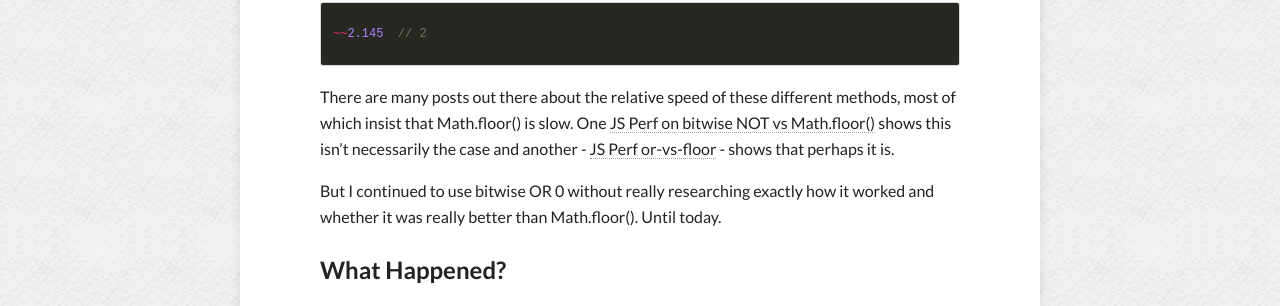
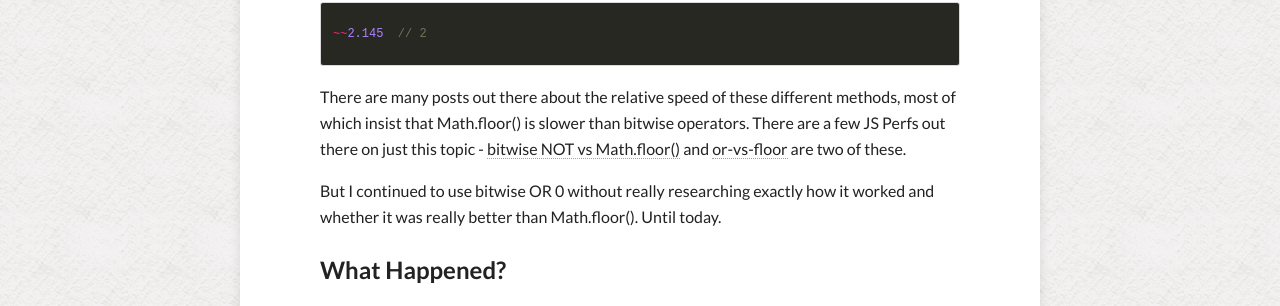
Before and after one commit to jgpettibone/jgpettibone.github.io, a Jekyll site: the page built from _posts/2014-05-06-flooring-a-number.md, in a window 1280 px wide and 900 px high, scrolled down 788 px. Shown: the part 173-479 px from the top of the window. Built offline with Jekyll 4.4.1, drawn with Linux system fonts in a browser that asks for light colours; nearby versions of some CDN libraries; comment, search, counter and statistics services are not loaded.

Commit message:
Changed some of the JS Perf info since I got different results each time I ran them

```diff
--- a/_posts/2014-05-06-flooring-a-number.md
+++ b/_posts/2014-05-06-flooring-a-number.md
@@ -29,7 +29,7 @@ In fact, there are other ways of flooring a number by using bitwise operators.
 ~~2.145  // 2
 {% endhighlight %}
 
-There are many posts out there about the relative speed of these different methods, most of which insist that Math.floor() is slow.  One [JS Perf on bitwise NOT vs Math.floor()](http://jsperf.com/jsfvsbitnot/8) shows this isn't necessarily the case and another - [JS Perf or-vs-floor](http://jsperf.com/or-vs-floor/2) - shows that perhaps it is.
+There are many posts out there about the relative speed of these different methods, most of which insist that Math.floor() is slower than bitwise operators.  There are a few JS Perfs out there on just this topic - [bitwise NOT vs Math.floor()](http://jsperf.com/jsfvsbitnot/8) and [or-vs-floor](http://jsperf.com/or-vs-floor/2) are two of these.
 
 But I continued to use bitwise OR 0 without really researching exactly how it worked and whether it was really better than Math.floor().  Until today.
 
```
